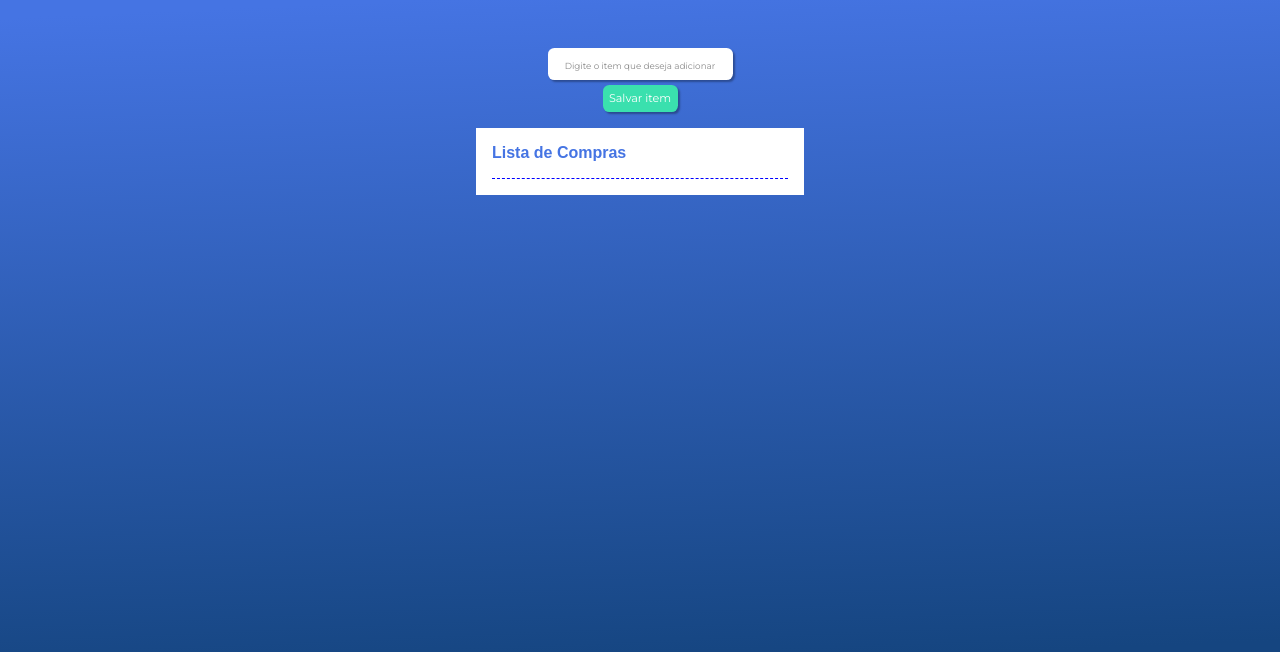
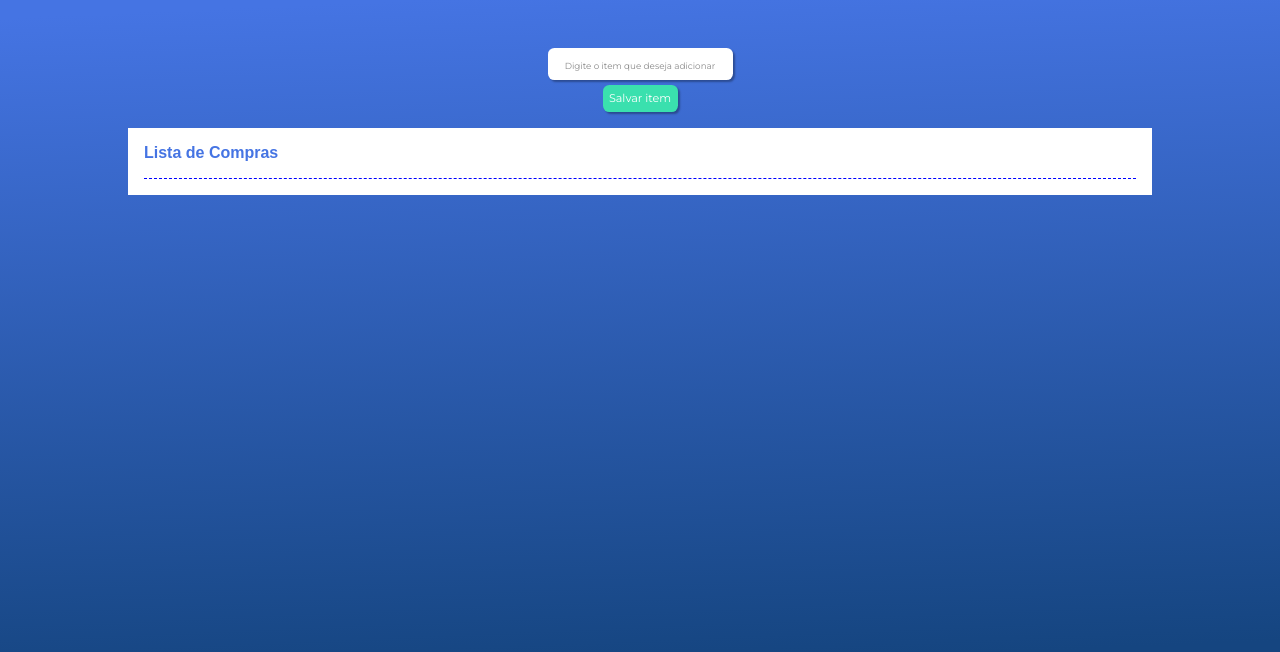
Before and after one commit to tchfer/angular-life-cycle, an Angular app: page / in a window 1280 px wide. Shown: the top 652 px of the page. Built offline with nearby package versions, Linux system fonts and the light colour scheme; a web font is replaced by a local one.

Commit message:
Adjust styling

```diff
--- a/src/app/app.component.css
+++ b/src/app/app.component.css
@@ -5,14 +5,16 @@
 }
 
 .container {
-  max-width: 328px;
+  display: flex;
+  justify-content: center;
+  max-width: 100%;
   margin: 0 auto;
 }
 
 .lista {
   background: white;
   padding: 1rem;
-  width: 328px;
+  width: 80%;
 }
 
 .lista h4 {
```
